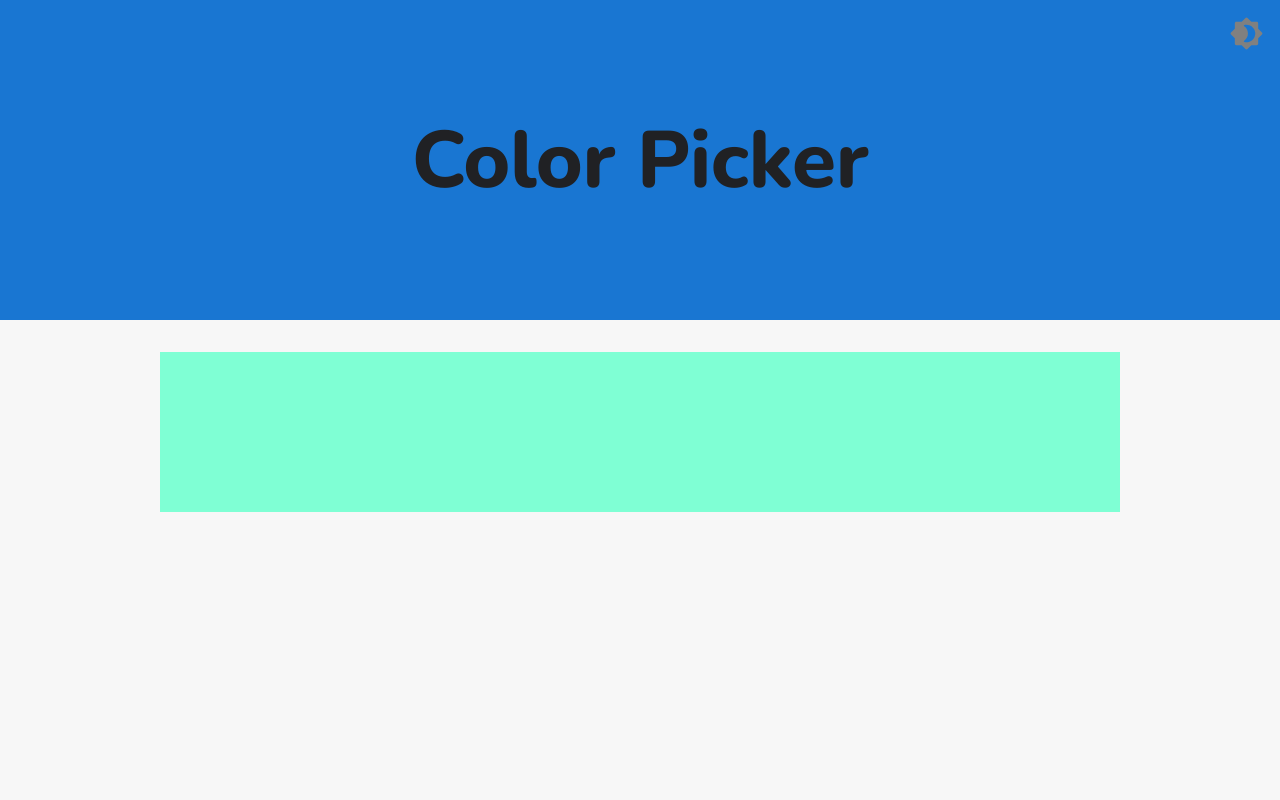
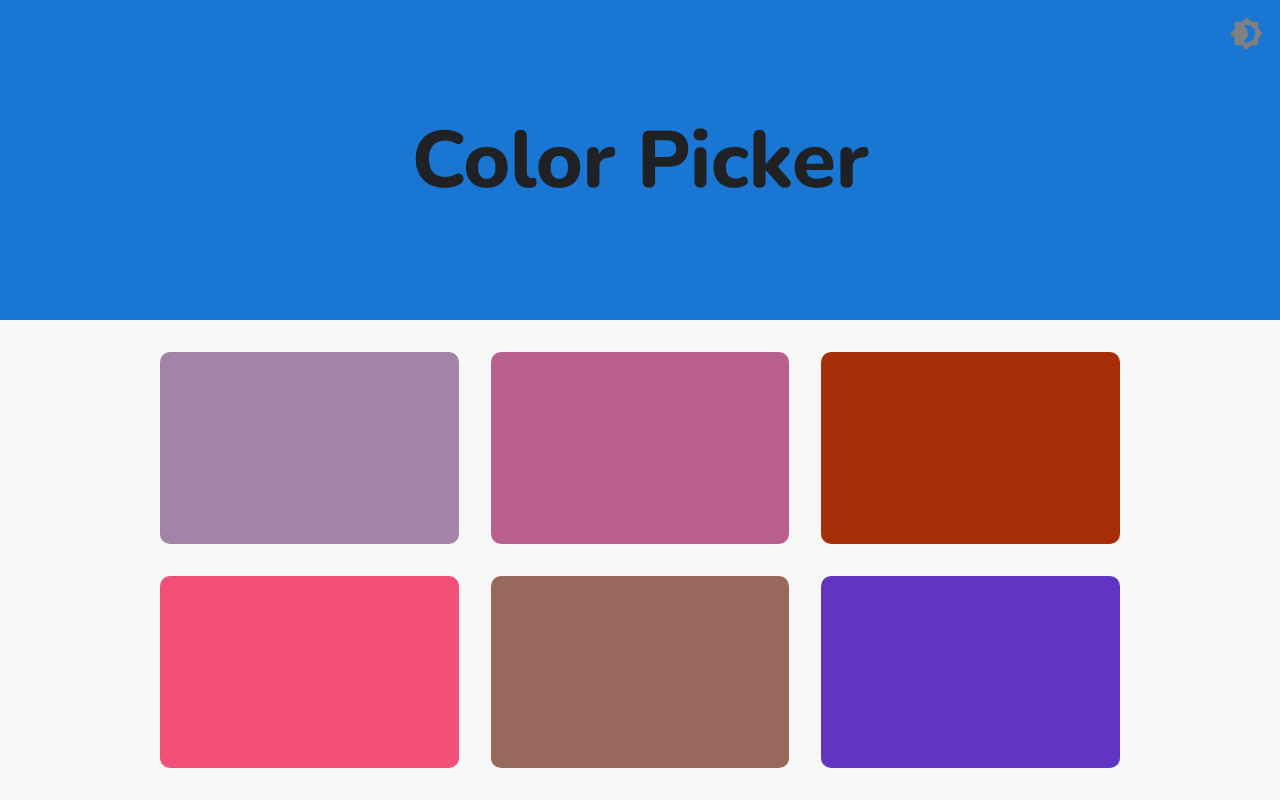
Before and after one commit to DemonDaddy22/all-about-reactJS, a React (Create React App) app: page /#/color-picker in a window 1280 px wide. Built offline with nearby package versions, Linux system fonts and the light colour scheme.

Commit message:
add color cards

```diff
--- a/src/components/ColorPicker/components/ColorCard/index.js
+++ b/src/components/ColorPicker/components/ColorCard/index.js
@@ -6,6 +6,6 @@ export default class ColorCard extends React.Component {
 
     render = () => {
 
-        return <div className={classes.card}></div>;
+        return <div className={classes.card} style={{ backgroundColor: this.props.colour }}></div>;
     }
 }
--- a/src/components/ColorPicker/components/ColorCard/styles.module.css
+++ b/src/components/ColorPicker/components/ColorCard/styles.module.css
@@ -1,11 +1,13 @@
 .card {
-    height: 3rem;
-    background-color: blueviolet;
+    height: 10rem;
 }
 
 @media (min-width: 768px) {
     .card {
-        border-radius: 4px;
-        height: 4.5rem;
+        border-radius: 10px;
+        height: 12rem;
+    }
+    .card:last-child {
+        margin-bottom: 2rem;
     }
 }
--- a/src/components/ColorPicker/index.js
+++ b/src/components/ColorPicker/index.js
@@ -1,9 +1,21 @@
 import React from 'react';
 import Page from '../../ui-components/Page';
+import { getColours } from '../../utils';
+import ColorCard from './components/ColorCard';
 
 import classes from './styles.module.css';
 
 export default class ColorPicker extends React.Component {
+
+    state = {
+        colours: []
+    }
+
+    componentDidMount = () => {
+        this.getColours();
+    }
+
+    getColours = () => this.setState({ colours: getColours(9) });
 
     render = () => {
 
@@ -14,7 +26,9 @@ export default class ColorPicker extends React.Component {
                         Color Picker
                     </div>
                 </div>
-                <div className={classes.palette}></div>
+                <div className={classes.palette}>
+                    {this.state.colours.map((colour, index) => <ColorCard key={`colour-card-${index}`} colour={colour} />)}
+                </div>
             </div>
         </Page>;
     }
--- a/src/components/ColorPicker/styles.module.css
+++ b/src/components/ColorPicker/styles.module.css
@@ -21,11 +21,13 @@
     height: 10rem;
     display: grid;
     grid-template-columns: 1fr;
-    background-color: aquamarine;
 }
 
 @media (min-width: 768px) {
     .palette {
+        width: 80%;
+        margin-left: auto;
+        margin-right: auto;
         grid-template-columns: 1fr 1fr;
         gap: 1rem;
     }
@@ -38,8 +40,6 @@
 
     .palette {
         width: 75%;
-        margin-left: auto;
-        margin-right: auto;
         grid-template-columns: 1fr 1fr 1fr;
         gap: 2rem;
     }
```
